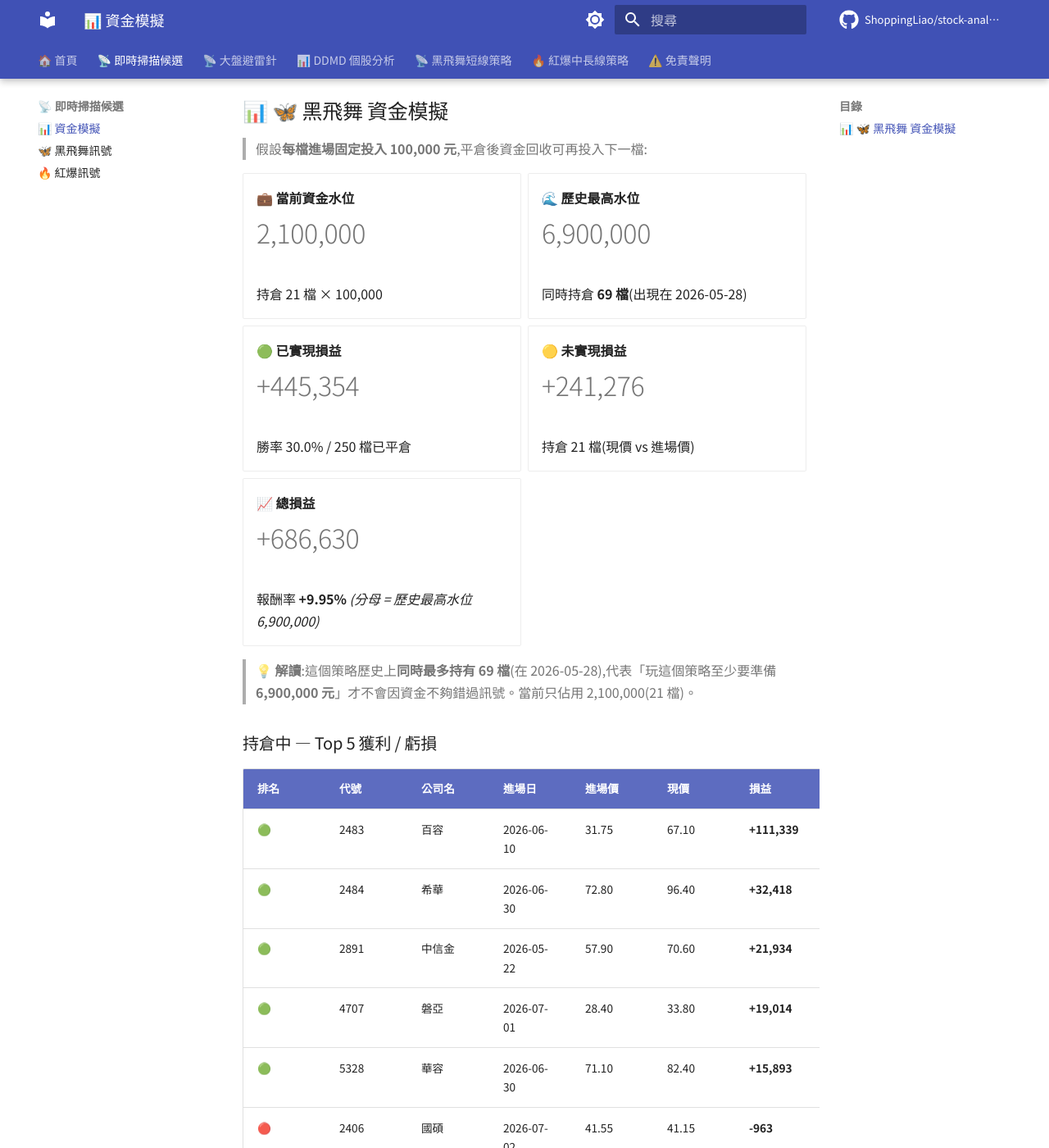
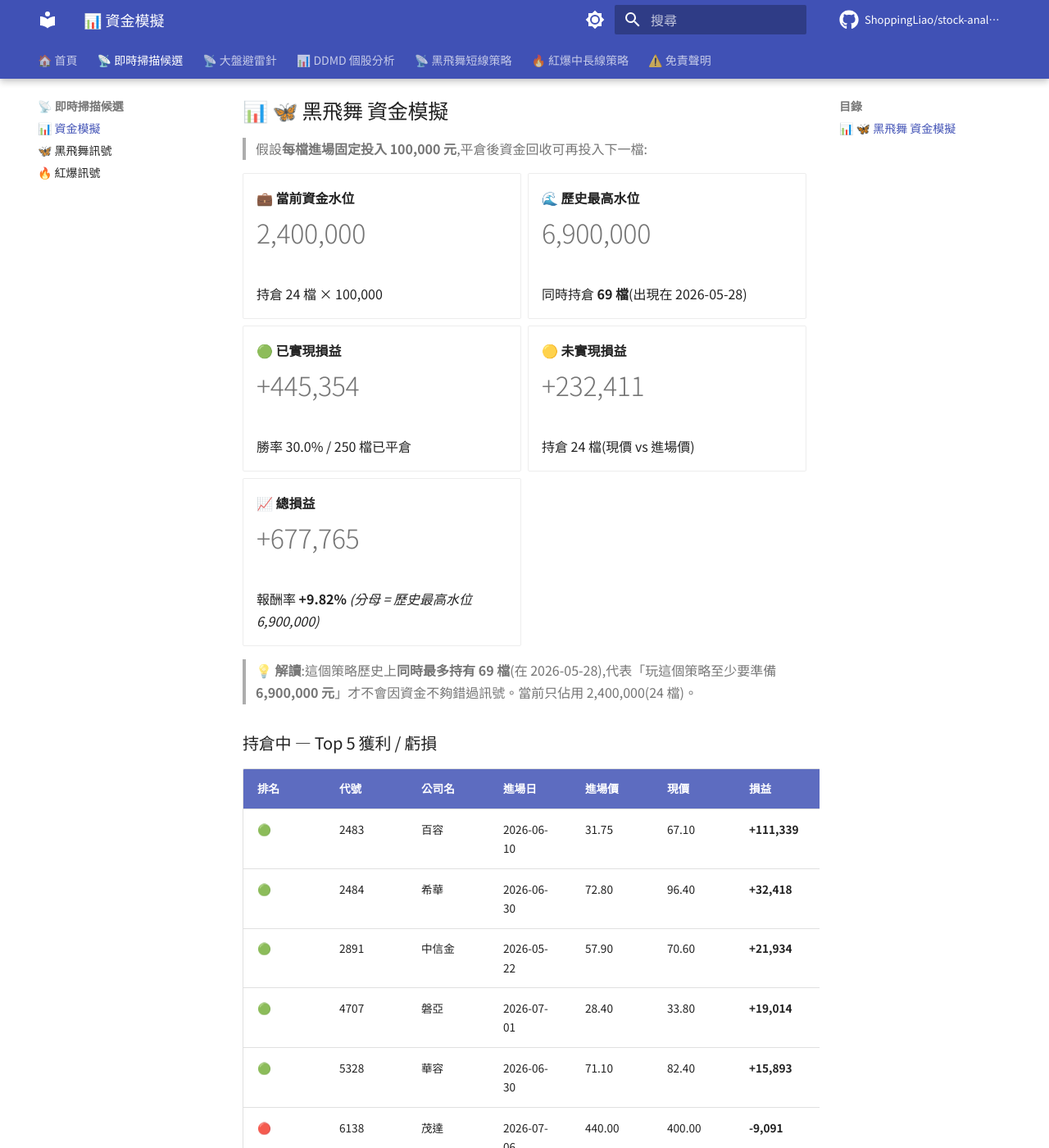
Before and after one commit to ShoppingLiao/stock-analysis-public, an MkDocs documentation site: the page built from docs/signals_capital.md, in a window 1280 px wide and 1400 px high, scrolled down 359 px. Shown: the whole window at 82% size. Built offline with MkDocs 1.6.1 and Material for MkDocs 9.7.7, drawn with Linux system fonts in a browser that asks for light colours; comment, search, counter and statistics services are not loaded; some of the changed text lies outside the part shown.

Commit message:
docs(signals): update BB + RB + capital (2026-07-06)

```diff
--- a/docs/signals_capital.md
+++ b/docs/signals_capital.md
@@ -17,9 +17,9 @@
 
 -   **💼 當前資金水位**
 
-    # 2,100,000
+    # 2,400,000
 
-    持倉 21 檔 × 100,000
+    持倉 24 檔 × 100,000
 
 -   **🌊 歷史最高水位**
 
@@ -35,19 +35,19 @@
 
 -   **🟡 未實現損益**
 
-    # +241,276
+    # +232,411
 
-    持倉 21 檔(現價 vs 進場價)
+    持倉 24 檔(現價 vs 進場價)
 
 -   **📈 總損益**
 
-    # +686,630
+    # +677,765
 
-    報酬率 **+9.95%** _(分母 = 歷史最高水位 6,900,000)_
+    報酬率 **+9.82%** _(分母 = 歷史最高水位 6,900,000)_
 
 </div>
 
-> **💡 解讀**:這個策略歷史上**同時最多持有 69 檔**(在 2026-05-28),代表「玩這個策略至少要準備 **6,900,000 元**」才不會因資金不夠錯過訊號。當前只佔用 2,100,000(21 檔)。
+> **💡 解讀**:這個策略歷史上**同時最多持有 69 檔**(在 2026-05-28),代表「玩這個策略至少要準備 **6,900,000 元**」才不會因資金不夠錯過訊號。當前只佔用 2,400,000(24 檔)。
 
 ### 持倉中 — Top 5 獲利 / 虧損
 
@@ -58,11 +58,11 @@
 | 🟢 | 2891 | 中信金 | 2026-05-22 | 57.90 | 70.60 | **+21,934** | **+21.93%** |
 | 🟢 | 4707 | 磐亞 | 2026-07-01 | 28.40 | 33.80 | **+19,014** | **+19.01%** |
 | 🟢 | 5328 | 華容 | 2026-06-30 | 71.10 | 82.40 | **+15,893** | **+15.89%** |
+| 🔴 | 6138 | 茂達 | 2026-07-06 | 440.00 | 400.00 | **-9,091** | **-9.09%** |
 | 🔴 | 2406 | 國碩 | 2026-07-02 | 41.55 | 41.15 | **-963** | **-0.96%** |
+| 🔴 | 2302 | 麗正 | 2026-07-06 | 52.50 | 52.00 | **-952** | **-0.95%** |
 | 🔴 | 2458 | 義隆 | 2026-07-02 | 185.50 | 184.00 | **-809** | **-0.81%** |
 | 🔴 | 2897 | 王道銀行 | 2026-06-22 | 10.60 | 10.55 | **-472** | **-0.47%** |
-| 🔴 | 2375 | 凱美 | 2026-07-03 | 217.00 | 216.00 | **-461** | **-0.46%** |
-| 🔴 | 2891 | 中信金 | 2026-06-16 | 70.80 | 70.60 | **-282** | **-0.28%** |
 
 !!! info "⚠️ 資金模擬說明"
     每檔固定投入 **100,000 元**(教育性質,實際操作會依 TDMD 評分動態調整部位)。
@@ -139,9 +139,9 @@
 
 -   **💼 當前資金水位**
 
-    # 15,800,000
+    # 16,100,000
 
-    BB 2,100,000 + RB 13,700,000
+    BB 2,400,000 + RB 13,700,000
 
 -   **🌊 兩策略歷史最高水位**
 
@@ -157,15 +157,15 @@
 
 -   **🟡 未實現損益**
 
-    # +4,655,122
+    # +4,646,257
 
-    BB +241,276 + RB +4,413,845
+    BB +232,411 + RB +4,413,845
 
 -   **📈 總損益**
 
-    # +4,468,333
+    # +4,459,468
 
-    報酬率 **+19.60%** _(分母 = 兩策略歷史最高水位)_
+    報酬率 **+19.56%** _(分母 = 兩策略歷史最高水位)_
 
 </div>
 
```
Also changed, not shown: docs/signals_black_butterfly.md (+26 -38 lines).
